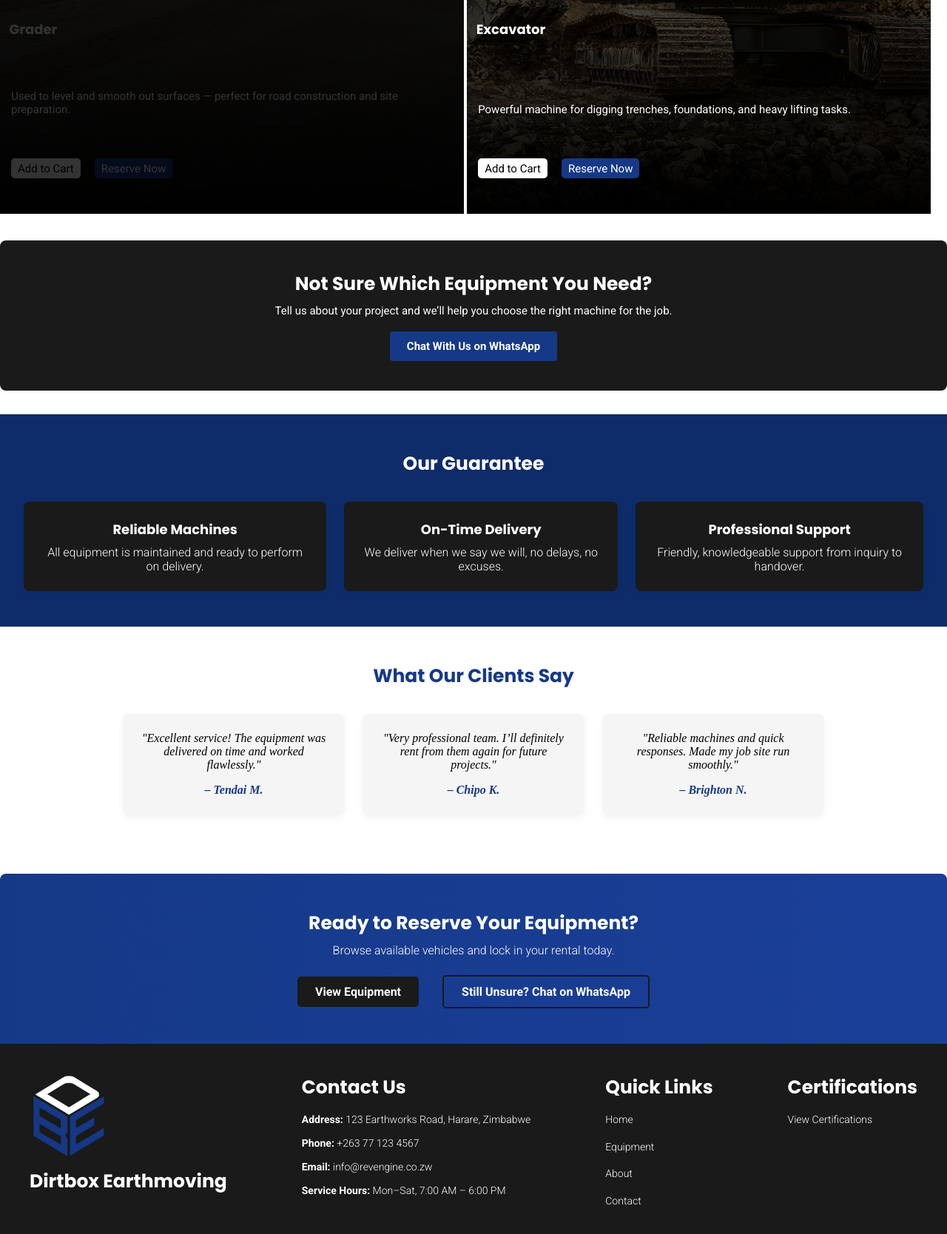
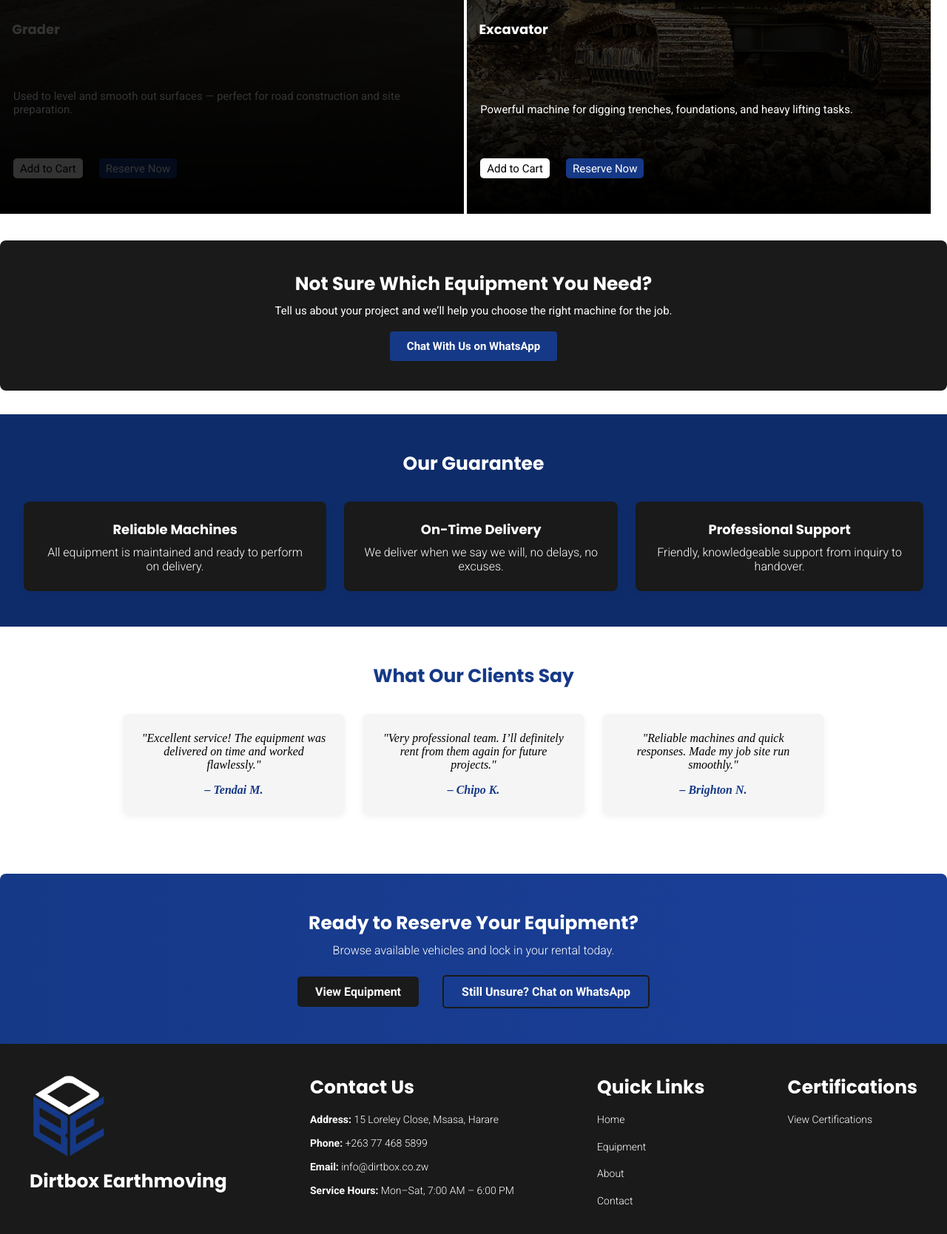
Before and after one commit to Caption04/dirtbox, a plain HTML site: page index.html in a window 1280 px wide. Shown: the part 3060-4728 px from the top of the page at 74% size. Drawn offline with Linux system fonts and the light colour scheme.

Commit message:
Changes to html and css

```diff
--- a/index.html
+++ b/index.html
@@ -197,9 +197,9 @@
     <!-- Contact Info -->
     <div class="footer-contact">
       <h4>Contact Us</h4>
-      <p><strong>Address:</strong> 123 Earthworks Road, Harare, Zimbabwe</p>
-      <p><strong>Phone:</strong> +263 77 123 4567</p>
-      <p><strong>Email:</strong> info@revengine.co.zw</p>
+      <p><strong>Address:</strong> 15 Loreley Close, Msasa, Harare</p>
+      <p><strong>Phone:</strong> +263 77 468 5899</p>
+      <p><strong>Email:</strong> info@dirtbox.co.zw</p>
       <p><strong>Service Hours:</strong> Mon–Sat, 7:00 AM – 6:00 PM</p>
     </div>
 
@@ -223,7 +223,7 @@
 
   <!-- Copyright -->
   <div class="footer-bottom">
-    <p>&copy; 2025 Rev Engine. All rights reserved.</p>
+    <p>&copy; 2025 Dirtbox Earthmoving. All rights reserved. Powered by Revengine</p>
   </div>
 </footer>
 </body>
--- a/style.css
+++ b/style.css
@@ -312,7 +312,7 @@ h1{
     font-family: 'Poppins';
     font-weight: bold;
     font-size: clamp(15px, 0.2rem + 2vw, 18px);
-    margin: 0 0 0 0.7em;
+    margin: 0 0 0 0.9em;
 }
 
 .vehicle-description{
@@ -323,7 +323,7 @@ h1{
     font-family: 'Roboto';
     font-weight: 400;
     color: white;
-    margin: 0 1em 0 1em;
+    margin: 0 1em 0 1.2em;
 }
 
 .section-btns{
@@ -339,7 +339,7 @@ h1{
     border-style: none;
     padding: 0.3em 0.6em;
     border-radius: 5px;
-    margin: 0 0 0 1em;
+    margin: 0 0 0 1.2em;
 }
 
 .reserve-btn{
```
